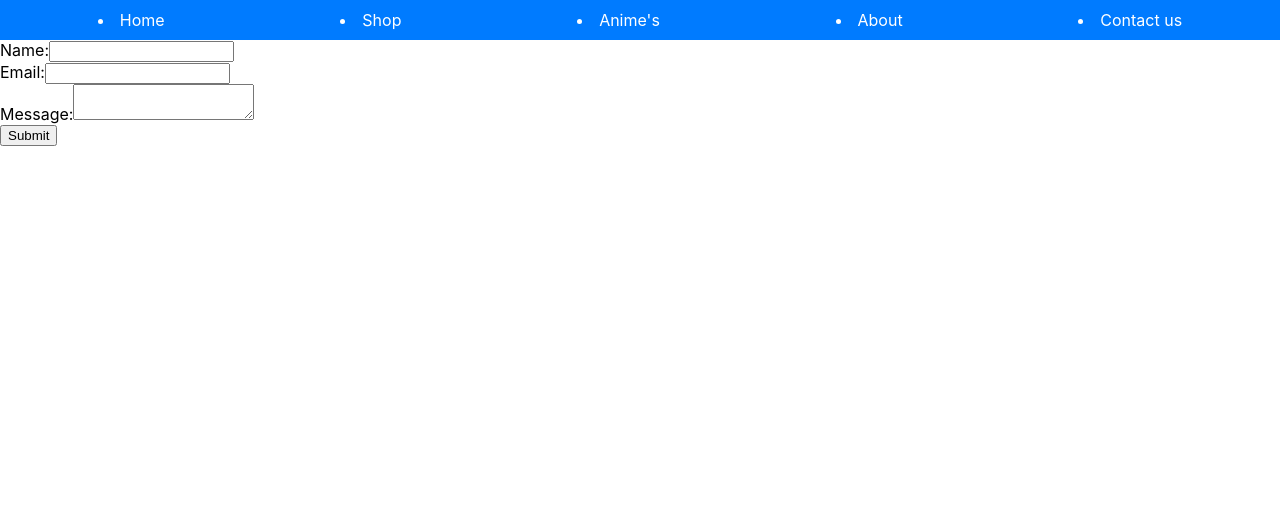
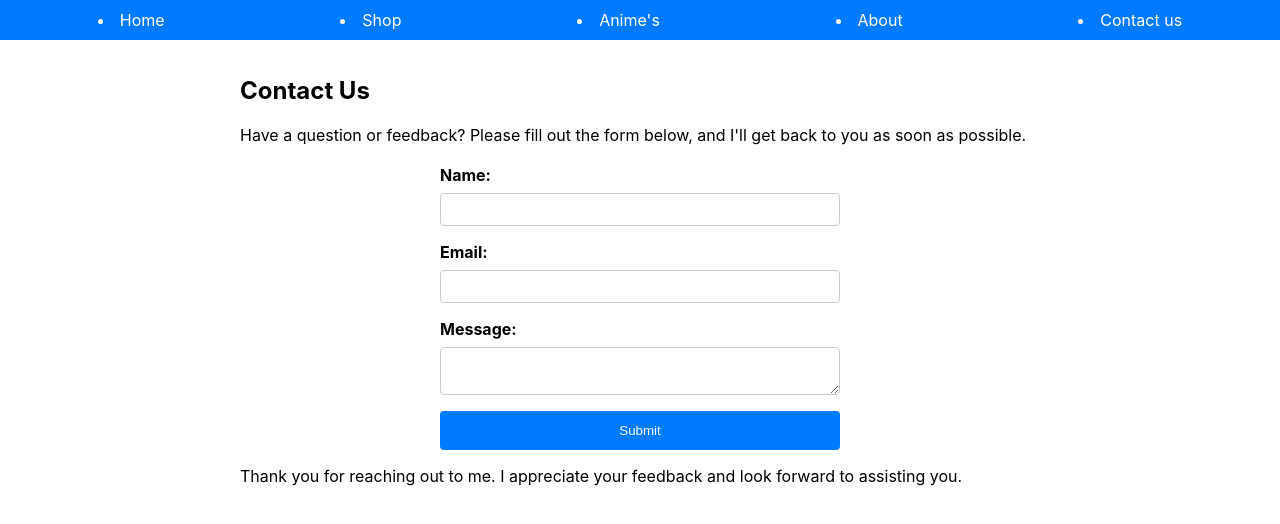
Before and after one commit to momoV9/eindopdracht_dynamic, a React (Create React App) app: page / in a window 1280 px wide. Both pictures are taken after a click on the tab "Contact us". Shown: the top 524 px of the page. Built offline with nearby package versions, Linux system fonts and the light colour scheme.

Commit message:
added styles to my contactform and made the form a seperate components. so i can use it somewhere else if possible.

```diff
--- a/src/components/ContactForm.js
+++ b/src/components/ContactForm.js
@@ -1,6 +1,10 @@
 import React, { useState } from 'react';
 import { addDoc, collection } from 'firebase/firestore';
 import { firestoreDB } from '../services/firebase';
+import {FormContainer, Input, Label, SubmitButton, Textarea, Form} from "./StyledComponents";
+
+
+
 
 function ContactForm() {
     const [name, setName] = useState('');
@@ -12,7 +16,6 @@ function ContactForm() {
 
         const contactsRef = collection(firestoreDB, 'contacts');
 
-
         try {
             await addDoc(contactsRef, {
                 name: name,
@@ -21,7 +24,6 @@ function ContactForm() {
             });
 
             console.log('Form data submitted successfully to Firestore.');
-
 
             setName('');
             setEmail('');
@@ -32,24 +34,17 @@ function ContactForm() {
     };
 
     return (
-        <form onSubmit={handleSubmit}>
-            <label>
-                Name:
-                <input type="text" value={name} onChange={(e) => setName(e.target.value)} />
-            </label>
-            <br />
-            <label>
-                Email:
-                <input type="email" value={email} onChange={(e) => setEmail(e.target.value)} />
-            </label>
-            <br />
-            <label>
-                Message:
-                <textarea value={message} onChange={(e) => setMessage(e.target.value)} />
-            </label>
-            <br />
-            <button type="submit">Submit</button>
-        </form>
+        <FormContainer>
+            <Form onSubmit={handleSubmit}>
+                <Label>Name:</Label>
+                <Input type="text" value={name} onChange={(e) => setName(e.target.value)} />
+                <Label>Email:</Label>
+                <Input type="email" value={email} onChange={(e) => setEmail(e.target.value)} />
+                <Label>Message:</Label>
+                <Textarea value={message} onChange={(e) => setMessage(e.target.value)} />
+                <SubmitButton type="submit">Submit</SubmitButton>
+            </Form>
+        </FormContainer>
     );
 }
 
--- a/src/components/StyledComponents.js
+++ b/src/components/StyledComponents.js
@@ -205,3 +205,63 @@ export const ContentContainer = styled.div`
   justify-content: space-between;
   align-items: flex-start;
 `;
+
+
+//contactForm
+
+export const FormContainer = styled.div`
+  max-width: 400px;
+  margin: 0 auto;
+`;
+
+export const Form = styled.form`
+  display: flex;
+  flex-direction: column;
+`;
+
+export const Label = styled.label`
+  font-weight: bold;
+  margin-bottom: 8px;
+`;
+
+export const Input = styled.input`
+  padding: 8px;
+  margin-bottom: 16px;
+  border: 1px solid #ccc;
+  border-radius: 4px;
+`;
+
+export const Textarea = styled.textarea`
+  padding: 8px;
+  margin-bottom: 16px;
+  border: 1px solid #ccc;
+  border-radius: 4px;
+`;
+
+export const SubmitButton = styled.button`
+  background-color: #007bff;
+  color: white;
+  padding: 12px 16px;
+  border: none;
+  border-radius: 4px;
+  cursor: pointer;
+`;
+
+
+//contactPage
+
+export const PageContainer = styled.div`
+  max-width: 800px;
+  margin: 0 auto;
+  padding: 20px;
+`;
+
+export const Heading = styled.h1`
+  font-size: 24px;
+  margin-bottom: 20px;
+`;
+
+export const AdditionalText = styled.p`
+  font-size: 16px;
+  margin-bottom: 20px;
+`;
--- a/src/pages/ContactPage.js
+++ b/src/pages/ContactPage.js
@@ -1,13 +1,20 @@
-
 import React from 'react';
-import ContactForm from "../components/ContactForm";
+import ContactForm from '../components/ContactForm';
+import {AdditionalText, Heading, PageContainer} from "../components/StyledComponents";
 
 
 function ContactPage() {
     return (
-        <div>
+        <PageContainer>
+            <Heading>Contact Us</Heading>
+            <AdditionalText>
+                Have a question or feedback? Please fill out the form below, and I'll get back to you as soon as possible.
+            </AdditionalText>
             <ContactForm />
-        </div>
+            <AdditionalText>
+                Thank you for reaching out to me. I appreciate your feedback and look forward to assisting you.
+            </AdditionalText>
+        </PageContainer>
     );
 }
 
```
